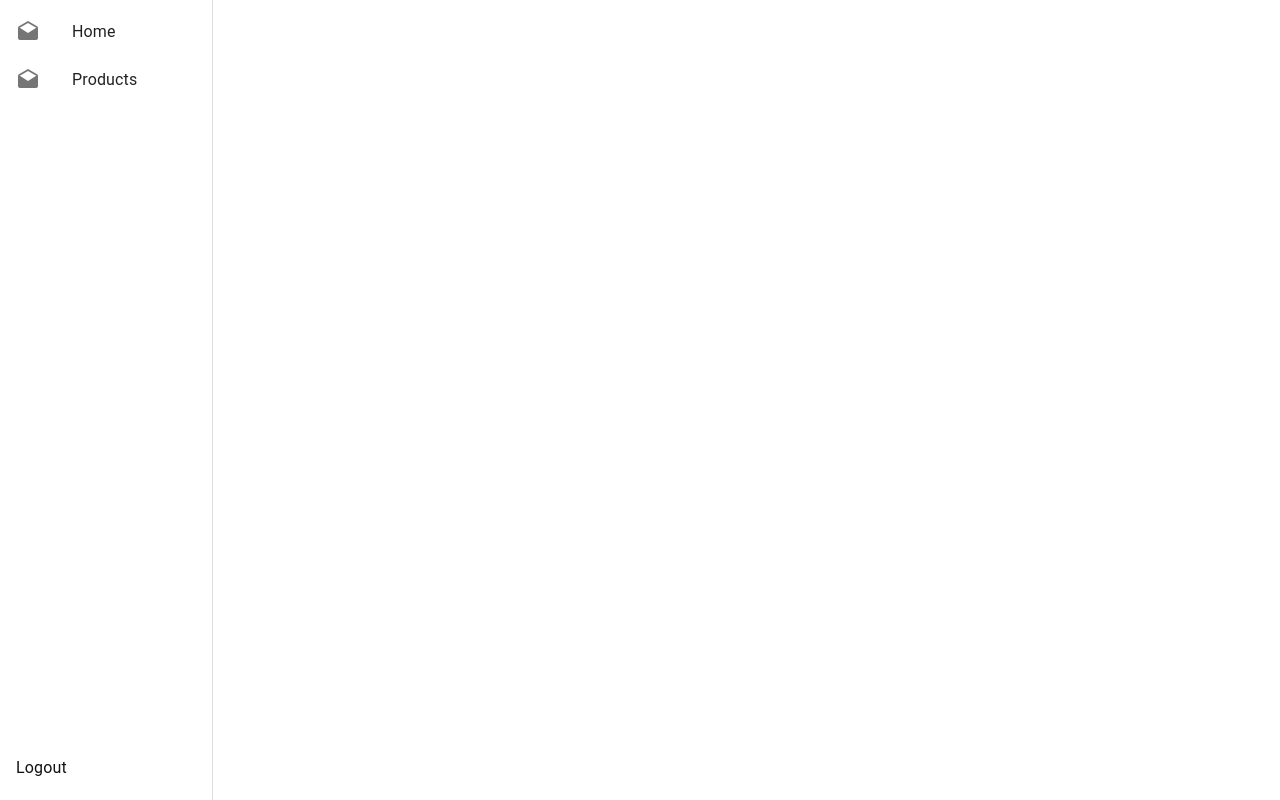
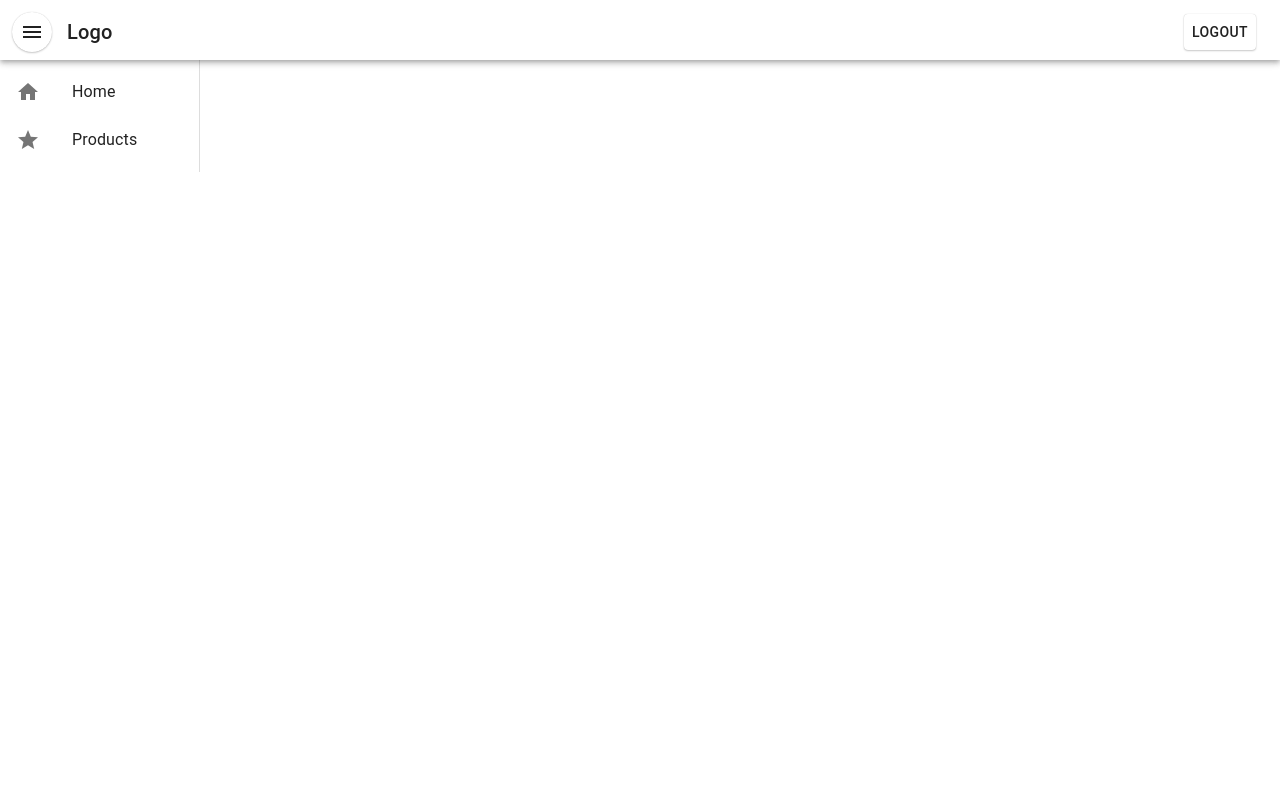
Before and after one commit to protobon/react-util, a React (Vite) app: page / in a window 1280 px wide. Built offline with nearby package versions, Linux system fonts and the light colour scheme.

Commit message:
common components

```diff
--- /dev/null
+++ b/src/common/components/Carousel/index.tsx
@@ -0,0 +1,113 @@
+import React, { useState } from "react";
+import { Box, IconButton, Container } from "@mui/material";
+import { ArrowBack, ArrowForward } from "@mui/icons-material";
+
+interface CarouselProps {
+  images: { src: string; alt: string }[];
+}
+
+export const Carousel: React.FC<CarouselProps> = ({ images }) => {
+  const [currentIndex, setCurrentIndex] = useState(0);
+
+  const handleNext = () => {
+    setCurrentIndex((prevIndex) => (prevIndex + 1) % images.length);
+  };
+
+  const handlePrevious = () => {
+    setCurrentIndex((prevIndex) =>
+      prevIndex === 0 ? images.length - 1 : prevIndex - 1
+    );
+  };
+
+  return (
+    <Container>
+      <Box
+      sx={{
+        position: "relative",
+        width: "100%",
+        overflow: "hidden",
+      }}
+      >
+        <Box
+          sx={{
+            display: "flex",
+            transform: `translateX(-${currentIndex * 100}%)`,
+            transition: "transform 0.5s ease-in-out",
+          }}
+        >
+          {images.map((image, index) => (
+            <Box
+              key={index}
+              component="img"
+              src={image.src}
+              alt={image.alt}
+              sx={{
+                width: "100%",
+                flexShrink: 0,
+                height: "auto",
+              }}
+            />
+          ))}
+        </Box>
+
+        {/* Navigation Buttons */}
+        <IconButton
+          onClick={handlePrevious}
+          sx={{
+            position: "absolute",
+            top: "50%",
+            left: "10px",
+            '&:hover': {
+              backgroundColor: "rgba(0,0,0,0.5)",
+            },
+            color: "white",
+            zIndex: 1,
+          }}
+        >
+          <ArrowBack />
+        </IconButton>
+
+        <IconButton
+          onClick={handleNext}
+          sx={{
+            position: "absolute",
+            top: "50%",
+            right: "10px",
+            '&:hover': {
+              backgroundColor: "rgba(0,0,0,0.5)",
+            },
+            color: "white",
+            zIndex: 1,
+          }}
+        >
+          <ArrowForward />
+        </IconButton>
+
+        {/* Indicators */}
+        <Box
+          sx={{
+            display: "flex",
+            justifyContent: "center",
+            position: "absolute",
+            bottom: "10px",
+            width: "100%",
+          }}
+        >
+          {images.map((_, index) => (
+            <Box
+              key={index}
+              sx={{
+                width: 10,
+                height: 10,
+                margin: "0 5px",
+                borderRadius: "50%",
+                backgroundColor: index === currentIndex ? "white" : "gray",
+                transition: "background-color 0.3s",
+              }}
+            />
+          ))}
+        </Box>
+      </Box>
+    </Container>
+  );
+};
--- /dev/null
+++ b/src/common/components/Navbar/index.tsx
@@ -0,0 +1,36 @@
+import React from 'react';
+import AppBar from '@mui/material/AppBar';
+import Toolbar from '@mui/material/Toolbar';
+import Typography from '@mui/material/Typography';
+import IconButton from '@mui/material/IconButton';
+import MenuIcon from '@mui/icons-material/Menu';
+import { Box, Button } from '@mui/material';
+import { useLogout } from '../../../hooks/Auth/useLogout';
+
+export const Navbar: React.FC<{ toggleSidebar: () => void }> = ({ toggleSidebar }) => {
+    const logout = useLogout();
+
+  return (
+    <AppBar sx={{
+        position: "static",
+        top: 0,
+        width: "100%",
+        height: "60px",
+        zIndex: 1000,
+        backgroundColor: "background.paper",
+        color: "text.primary",
+    }}>
+      <Toolbar>
+        <Box sx={{ display: 'flex', flexGrow: 1, alignItems: 'center' }}>
+          <IconButton edge="start" color="inherit" aria-label="menu" onClick={toggleSidebar}>
+            <MenuIcon />
+          </IconButton>
+          <Typography variant="h6" sx={{ marginX: "15px" }}>
+            Logo
+          </Typography>
+        </Box>
+        <Button color="inherit" onClick={logout}>Logout</Button>
+      </Toolbar>
+    </AppBar>
+  );
+};
--- /dev/null
+++ b/src/common/components/Sidebar/index.tsx
@@ -0,0 +1,65 @@
+import { Home, Star } from "@mui/icons-material";
+import { Box, List, ListItem, ListItemButton, ListItemIcon, ListItemText, Paper } from "@mui/material";
+import React from "react";
+import { Link } from "react-router-dom";
+
+interface ListItemLinkProps {
+    icon?: React.ReactElement<unknown>;
+    primary: string;
+    to: string;
+}
+
+export const ListItemLink = (props: ListItemLinkProps) => {
+    const { icon, primary, to } = props;
+
+    return (
+      <ListItemButton component={Link} to={to}>
+        {icon ? <ListItemIcon>{icon}</ListItemIcon> : null}
+        <ListItemText primary={primary} />
+      </ListItemButton>
+    );
+}
+
+const menuItems: ListItemLinkProps[] = [
+    {
+      icon: <Home/>,
+      primary: "Home",
+      to: "/home"
+    },
+    {
+      icon: <Star/>,
+      primary: "Products",
+      to: "/products"
+    },
+]
+
+export const Sidebar: React.FC = () => {
+    return (
+    <Box
+        sx={{
+          width: "200px",
+          height: '100%',
+          backgroundColor: 'background.paper',
+          display: 'flex',
+          flexDirection: 'column',
+          borderRight: '1px solid #ddd',
+          overflowY: 'auto',
+        }}
+    >
+        <Paper
+          elevation={0}
+          sx={{
+            flex: 1,
+          }}
+        >
+          <List aria-label="main mailbox folders">
+            {menuItems.map((item) => (
+              <ListItem key={item.to} disablePadding>
+                <ListItemLink to={item.to} primary={item.primary} icon={item.icon}/>
+              </ListItem>
+            ))}
+          </List>
+        </Paper>
+    </Box>
+    )
+}
--- a/src/common/components/index.ts
+++ b/src/common/components/index.ts
@@ -1,3 +1,6 @@
 export { Login } from './Login';
 export { LogoutButton } from './Logout';
 export { ErrorPage } from './Error';
+export { Navbar } from './Navbar';
+export { Sidebar } from './Sidebar';
+export { Carousel } from './Carousel';
--- a/src/components/Layout/index.tsx
+++ b/src/components/Layout/index.tsx
@@ -1,96 +1,33 @@
 import * as React from 'react';
-import List from '@mui/material/List';
-import ListItem from '@mui/material/ListItem';
 import Box from '@mui/material/Box';
-import ListItemButton from '@mui/material/ListItemButton';
-import Paper from '@mui/material/Paper';
-import ListItemIcon from '@mui/material/ListItemIcon';
-import ListItemText from '@mui/material/ListItemText';
-import DraftsIcon from '@mui/icons-material/Drafts';
-import { Link, Outlet } from 'react-router-dom';
-import { useLogout } from '../../hooks/Auth/useLogout';
+import { Outlet } from 'react-router-dom';
+import { Sidebar } from '../../common/components/Sidebar';
+import { Navbar } from '../../common/components';
 
-interface ListItemLinkProps {
-  icon?: React.ReactElement<unknown>;
-  primary: string;
-  to: string;
-}
 
-function ListItemLink(props: ListItemLinkProps) {
-  const { icon, primary, to } = props;
+export default function Layout() {
+  const [sidebarVisible, setSidebarVisible] = React.useState(true);
+
+  const toggleSidebar = () => {
+    setSidebarVisible(!sidebarVisible);
+  };
 
   return (
-    <ListItemButton component={Link} to={to}>
-      {icon ? <ListItemIcon>{icon}</ListItemIcon> : null}
-      <ListItemText primary={primary} />
-    </ListItemButton>
-  );
-}
+    <Box sx={{ display: 'flex', flexDirection: "column", height: '100vh', width: "100%" }}>
+      <Navbar toggleSidebar={toggleSidebar} />
+      <Box sx={{ display: "flex" }}>
+        {sidebarVisible && (<Sidebar />)}
 
-const menuItems: ListItemLinkProps[] = [
-  {
-    icon: <DraftsIcon/>,
-    primary: "Home",
-    to: "/home"
-  },
-  {
-    icon: <DraftsIcon/>,
-    primary: "Products",
-    to: "/products"
-  },
-]
-
-export default function Layout() {
-  const logout = useLogout();
-
-  return (
-    <Box sx={{ display: 'flex', height: '100vh', width: "100%" }}>
-      {/* Sidebar */}
-      <Box
-        sx={{
-          width: { xs: '100%', md: '16.67%' },
-          height: '100%',
-          backgroundColor: 'background.paper',
-          display: 'flex',
-          flexDirection: 'column',
-          borderRight: { md: '1px solid #ddd', xs: 'none' },
-          overflowY: 'auto',
-        }}
-      >
-        <Paper
-          elevation={0}
+        {/* Content Area */}
+        <Box
           sx={{
             flex: 1,
+            padding: 2,
+            overflowY: 'auto',
           }}
         >
-          <List aria-label="main mailbox folders">
-            {menuItems.map((item) => (
-              <ListItem key={item.to} disablePadding>
-                <ListItemLink to={item.to} primary={item.primary} icon={item.icon} />
-              </ListItem>
-            ))}
-          </List>
-        </Paper>
-        <Box sx={{ position: 'fixed', bottom: 0 }}>
-          <List aria-label="secondary mailbox folders">
-            <ListItem key="Logout" disablePadding>
-              <ListItemButton onClick={logout}>
-                <ListItemText primary="Logout" />
-              </ListItemButton>
-            </ListItem>
-          </List>
+          <Outlet />
         </Box>
-      </Box>
-
-      {/* Content Area */}
-      <Box
-        sx={{
-          flex: 1, // Takes up the remaining width
-          padding: 2,
-          overflowY: 'auto',
-        }}
-      >
-        <Outlet />
       </Box>
     </Box>
   );
```
